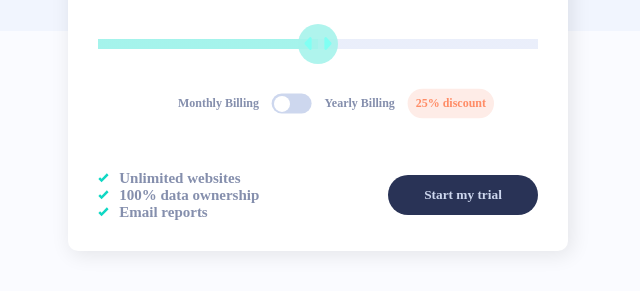
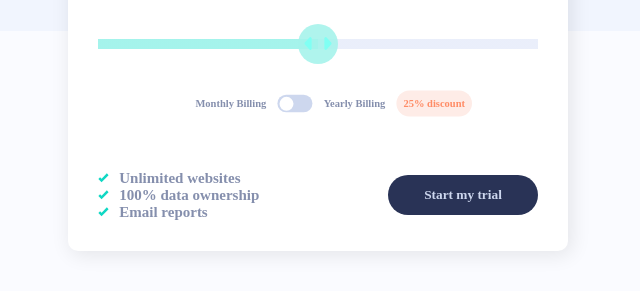
Before and after one commit to Cat0blu/part_two-Front-mentor, a website: page Componente_de_precificacao/index.html in a window 1280 px wide. Shown: the part 349-640 px from the top of the page, without its empty margins (322-962 px from the left). Drawn offline with Linux system fonts and the light colour scheme; a web font is replaced by a local one.

Commit message:
......................

```diff
--- a/Componente_de_precificacao/styles/index.scss
+++ b/Componente_de_precificacao/styles/index.scss
@@ -122,7 +122,7 @@ body
 
     #container
     {
-        position: absolute;
+        z-index: 1;
         background: white;
         padding: 30px;
         width: 90%;
@@ -188,7 +188,7 @@ body
             align-items: center;
             justify-content: end;
             margin: 2em 0;
-            transform: scale(.8);
+            transform: scale(.7);
             #cmp_btn_circular
             {
                 background: utills.$gray_light_blue;
```
Also changed, not shown: Componente_de_precificacao/styles/base/index.css.
